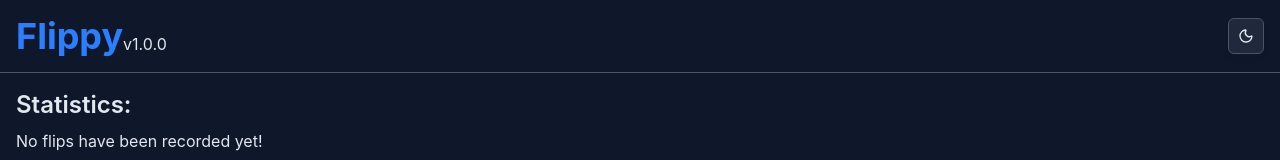
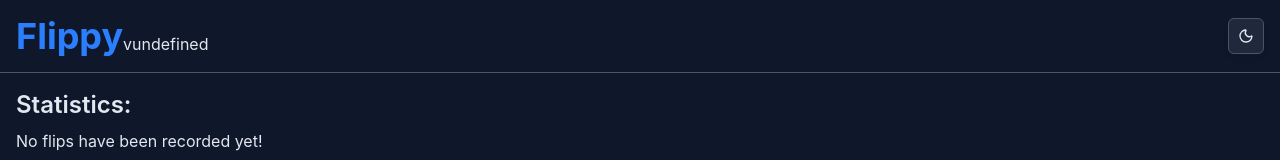
Before and after one commit to enginkarakurt/flippy, a React (Vite) app: page / in a window 1280 px wide. Shown: the top 160 px of the page. Built offline with nearby package versions, Linux system fonts and the light colour scheme.

Commit message:
Get version automatically for frontend

```diff
--- a/electron.vite.config.ts
+++ b/electron.vite.config.ts
@@ -1,7 +1,10 @@
-import { resolve } from 'path'
+import path, { resolve } from 'path'
 import { defineConfig, externalizeDepsPlugin } from 'electron-vite'
 import react from '@vitejs/plugin-react'
 import tailwindcss from '@tailwindcss/vite'
+import { readFileSync } from 'fs'
+
+const packageJson = JSON.parse(readFileSync(path.resolve(__dirname, 'package.json'), 'utf-8'))
 
 export default defineConfig({
   main: {
@@ -16,6 +19,9 @@ export default defineConfig({
         '@renderer': resolve('src/renderer/src')
       }
     },
-    plugins: [react(), tailwindcss()]
+    plugins: [react(), tailwindcss()],
+    define: {
+      'import.meta.env.PACKAGE_VERSION': JSON.stringify(packageJson.version)
+    }
   }
 })
--- a/package.json
+++ b/package.json
@@ -1,6 +1,6 @@
 {
   "name": "flippy",
-  "version": "1.0.0",
+  "version": "1.1.0",
   "description": "Flippy",
   "main": "./out/main/index.js",
   "license": "GPL-3.0-or-later",
--- a/src/main/index.ts
+++ b/src/main/index.ts
@@ -60,7 +60,7 @@ async function getFlips(): Promise<unknown[]> {
 // Some APIs can only be used after this event occurs.
 app.whenReady().then(() => {
   // Set app user model id for windows
-  electronApp.setAppUserModelId('com.electron')
+  electronApp.setAppUserModelId('de.enginkarakurt.flippy')
 
   // Default open or close DevTools by F12 in development
   // and ignore CommandOrControl + R in production.
--- a/src/renderer/src/components/Header.tsx
+++ b/src/renderer/src/components/Header.tsx
@@ -1,11 +1,11 @@
 import ThemeToggle from './ThemeToggle'
-
 function Header(): React.JSX.Element {
+  const version = 'v' + import.meta.env.PACKAGE_VERSION
   return (
     <header className="p-4 flex flex-row justify-between items-center border-b-1">
       <div className="flex justify-center items-end">
         <h1 className="text-4xl font-bold text-blue-500">Flippy</h1>
-        <p>v1.0.0</p>
+        <p>{version}</p>
       </div>
       <ThemeToggle />
     </header>
```
